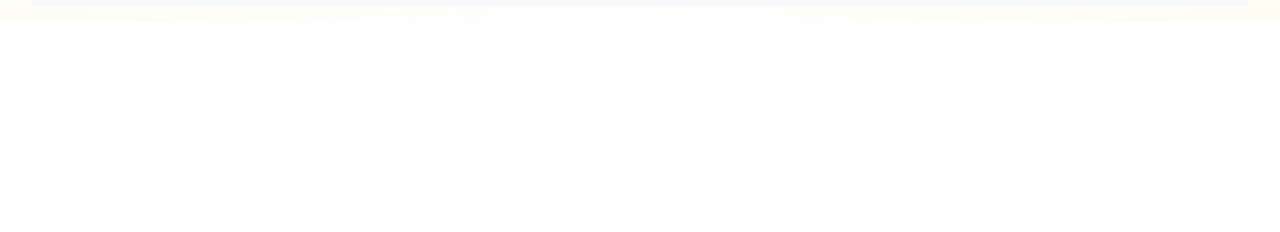
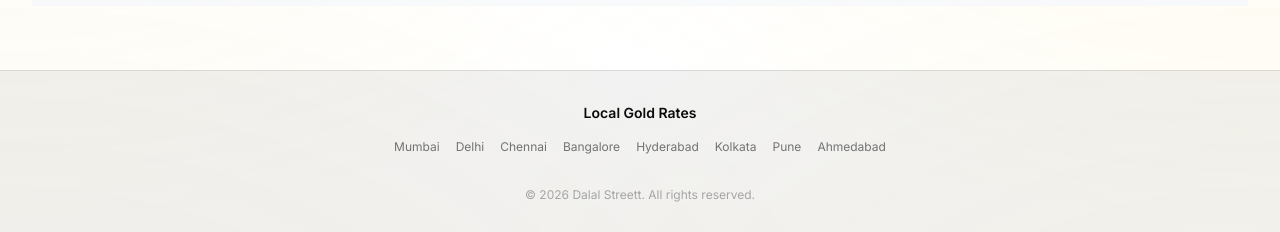
Before and after one commit to SiD4422/dalalstreett, a Next.js app: page / in a window 1280 px wide. Shown: the part 1137-1369 px from the top of the page. Before the commit the page ends 1159 px from the top, so only its background shows below. Built offline with nearby package versions, Linux system fonts and the light colour scheme; no server answers.

Commit message:
Add all 25 cities to sitemap and inject global SEO footer

```diff
--- a/src/app/layout.tsx
+++ b/src/app/layout.tsx
@@ -42,6 +42,24 @@ export default function RootLayout({
           <main className="mx-auto max-w-7xl px-4 py-4 sm:px-6 lg:px-8">
             {children}
           </main>
+          <footer className="border-t border-black/10 dark:border-white/10 mt-12 py-8 bg-black/5 dark:bg-black/20">
+            <div className="max-w-7xl mx-auto px-4 sm:px-6 lg:px-8">
+              <div className="text-center">
+                <p className="text-sm font-semibold mb-4">Local Gold Rates</p>
+                <div className="flex flex-wrap justify-center gap-4 text-xs text-muted-foreground">
+                  <a href="/local/mumbai" className="hover:text-yellow-500 transition-colors">Mumbai</a>
+                  <a href="/local/delhi" className="hover:text-yellow-500 transition-colors">Delhi</a>
+                  <a href="/local/chennai" className="hover:text-yellow-500 transition-colors">Chennai</a>
+                  <a href="/local/bangalore" className="hover:text-yellow-500 transition-colors">Bangalore</a>
+                  <a href="/local/hyderabad" className="hover:text-yellow-500 transition-colors">Hyderabad</a>
+                  <a href="/local/kolkata" className="hover:text-yellow-500 transition-colors">Kolkata</a>
+                  <a href="/local/pune" className="hover:text-yellow-500 transition-colors">Pune</a>
+                  <a href="/local/ahmedabad" className="hover:text-yellow-500 transition-colors">Ahmedabad</a>
+                </div>
+                <p className="mt-8 text-xs text-muted-foreground opacity-60">© {new Date().getFullYear()} Dalal Streett. All rights reserved.</p>
+              </div>
+            </div>
+          </footer>
         </ThemeProvider>
       </body>
     </html>
--- a/src/app/sitemap.ts
+++ b/src/app/sitemap.ts
@@ -1,5 +1,6 @@
 import { MetadataRoute } from 'next';
 import { getLiveGoldPrice } from '@/lib/gold-api';
+import cities from '@/data/cities.json';
 
 export default async function sitemap(): Promise<MetadataRoute.Sitemap> {
   const baseUrl = 'https://dalalstreett-77pt.vercel.app';
@@ -62,6 +63,12 @@ export default async function sitemap(): Promise<MetadataRoute.Sitemap> {
       lastModified,
       changeFrequency: 'always',
       priority: 0.9,
-    }
+    },
+    ...cities.map((c) => ({
+      url: `${baseUrl}/local/${c.city}`,
+      lastModified,
+      changeFrequency: 'always' as const,
+      priority: 0.8,
+    }))
   ];
 }
```
